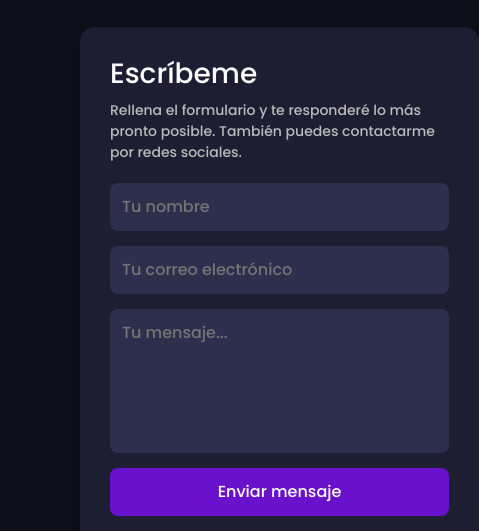
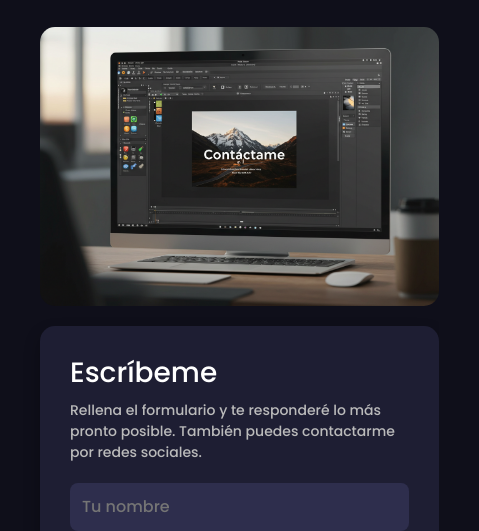
Before and after one commit to memomazier/mi-portafolio, a plain HTML site: page contactame.html in a window 390 px wide. Shown: the part 305-836 px from the top of the page, 479 px wide, since content can reach past the window. Drawn offline with nearby package versions, Linux system fonts and the light colour scheme.

Commit message:
ahora si ultimo

```diff
--- a/contactame.html
+++ b/contactame.html
@@ -42,7 +42,7 @@
       display: flex;
     }
     .menu a {
-      color: #ccc;
+      color: white; /* Color blanco para las letras en el navbar */
       margin-left: 30px;
       text-decoration: none;
       transition: 0.3s;
@@ -142,6 +142,14 @@
       padding: 30px 20px;
       color: #777;
     }
+
+    /* Responsividad */
+    @media (max-width: 768px) {
+      .contact-grid {
+        grid-template-columns: 1fr; /* Una columna en pantallas pequeñas */
+        gap: 20px;
+      }
+    }
   </style>
 </head>
 <body>
```
